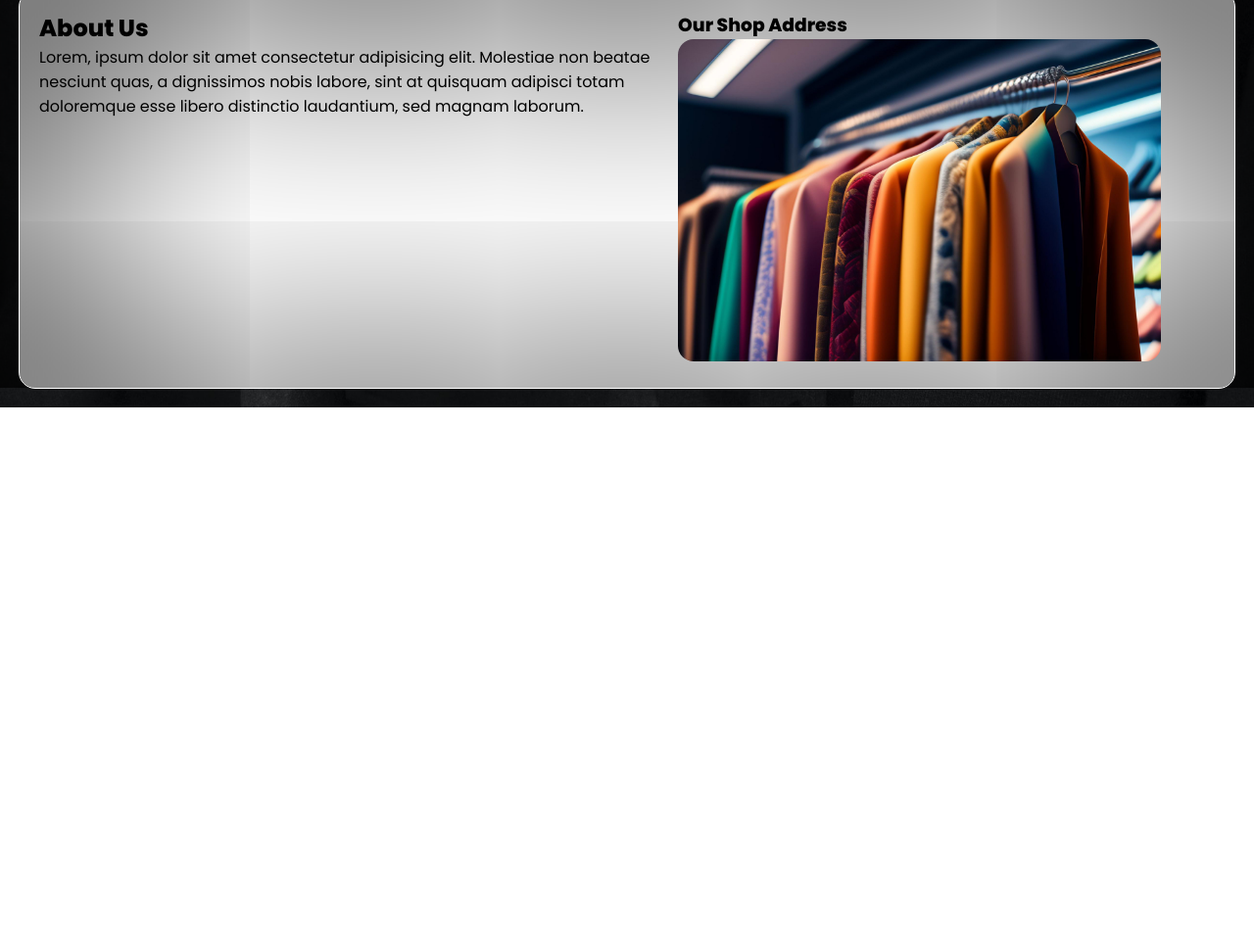
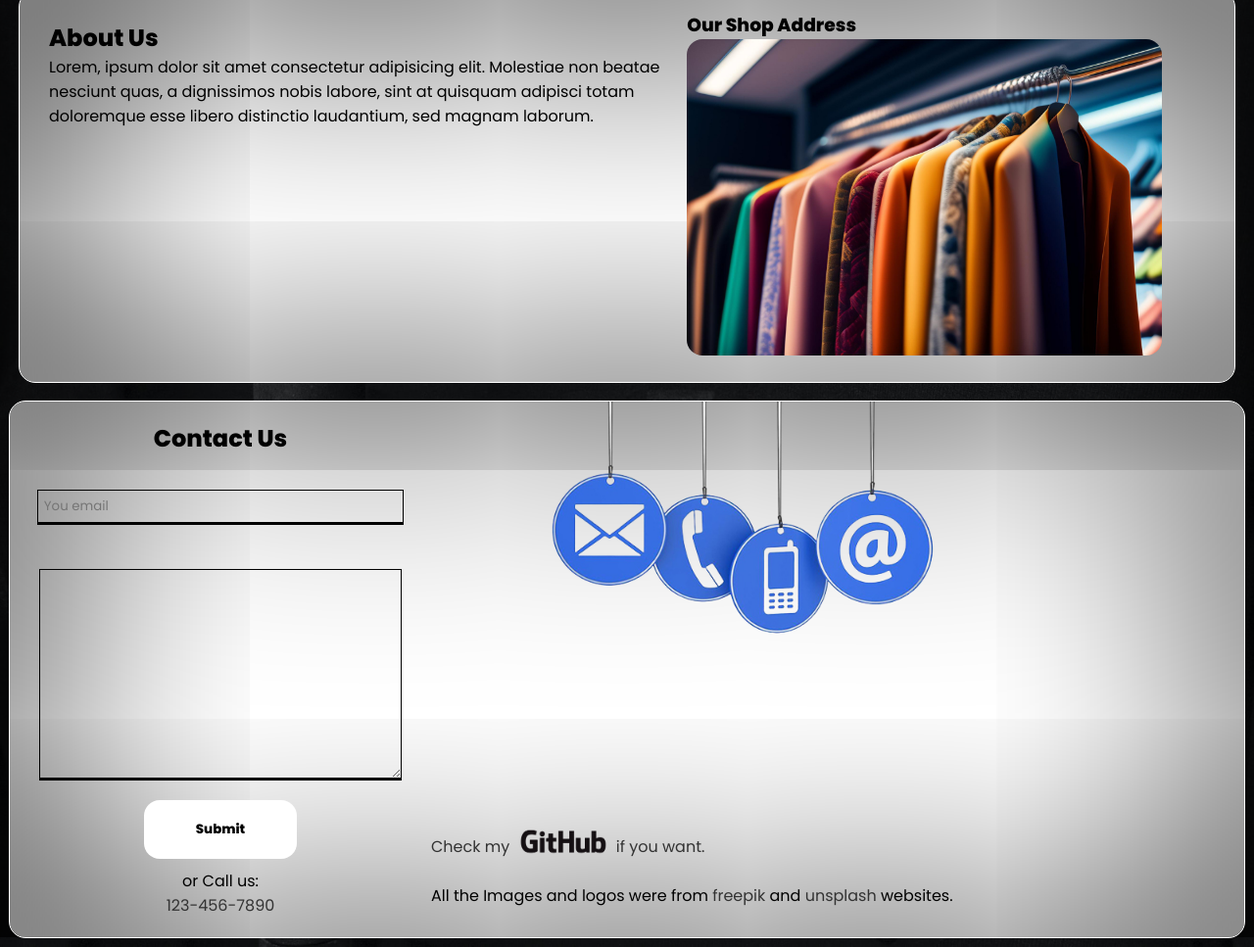
Before and after one commit to M-Saad-0/landing_page, a plain HTML site: page index.html in a window 1280 px wide. Shown: the part 1045-2012 px from the top of the page at 98% size. Before the commit the page ends 1461 px from the top, so only its background shows below. Drawn offline with Linux system fonts and the light colour scheme; a web font is replaced by a local one.

Commit message:
It is the complete version.

```diff
--- a/index.html
+++ b/index.html
@@ -9,6 +9,11 @@
     />
     <link rel="stylesheet" href="./style.css" />
     <title>Buy Clothes</title>
+    <link
+      rel="shortcut icon"
+      href="./images/favicon-32x32.png"
+      type="image/x-icon"
+    />
   </head>
   <body>
     <header>
@@ -87,7 +92,59 @@
           <address>1234 Elm Street, Anytown, USA 54321</address>
         </div>
       </section>
-      <section class="contact" id="contact"></section>
     </main>
+    <footer>
+      <section class="contact" id="contact">
+        <form action="">
+          <h2>Contact Us</h2>
+
+          <label for="email" style="opacity: 0">Your email</label>
+          <input type="email" name="email" id="email" placeholder="You email" />
+          <label for="email" style="opacity: 0">Your message</label>
+          <textarea
+            name="message"
+            id="message"
+            cols="30"
+            rows="10"
+            placeholder="Your message"
+          >
+          </textarea>
+          <button>Submit</button>
+
+          <p>or Call us:</p>
+          <a href="tel:123-456-7890" style="text-decoration: none; color: #333"
+            >123-456-7890</a
+          >
+        </form>
+
+        <div class="myGitHub">
+          <a
+            href="https://github.com/M-Saad-0/"
+            style="text-decoration: none; color: #333; height: 20px"
+            ><p class="p1">
+              Check my
+              <img src="./images/GitHub_Logo.png" alt="My account" />
+              if you want.
+            </p></a
+          >
+          <img src="./images/contact.png" alt="" class="cont" />
+          <p class="p2">
+            All the Images and logos were from
+            <a
+              href="https://www.freepik.com/"
+              style="text-decoration: none; color: #333"
+              >freepik</a
+            >
+            and
+            <a
+              href="https://www.unsplash.com"
+              style="text-decoration: none; color: #333"
+              >unsplash</a
+            >
+            websites.
+          </p>
+        </div>
+      </section>
+    </footer>
   </body>
 </html>
--- a/style.css
+++ b/style.css
@@ -122,9 +122,24 @@ header {
     display: flex;
     flex-direction: column;
   }
+
   .prod .c {
     display: flex;
     flex-direction: column;
+  }
+
+  .contact {
+    display: flex;
+    flex-direction: column;
+  }
+  .myGitHub .cont img {
+    width: 400px;
+    position: absolute;
+    top: -1000px;
+    left: 15%;
+    display: flex;
+    justify-content: center;
+    align-items: center;
   }
 }
 
@@ -211,6 +226,9 @@ header {
   border-radius: 1rem;
 }
 
+.about .intro {
+  padding: 10px;
+}
 .about .addr {
   position: relative;
 }
@@ -224,3 +242,97 @@ header {
 .about img:hover + address {
   opacity: 100%;
 }
+
+.contact {
+  margin: 10px;
+  background-color: #fff;
+  color: #000000;
+  padding: 20px;
+  display: flex;
+  box-shadow: inset 6px 6px 600px black;
+  border-radius: 1rem;
+  outline: 1px solid white;
+}
+
+.myGitHub img {
+  width: 100px;
+  position: relative;
+  top: 10px;
+}
+
+input,
+textarea {
+  background-color: #00000000;
+  border: 1px solid black;
+  border-bottom: 3px solid black;
+  padding: 6px;
+  margin: 10px;
+}
+
+form {
+  display: flex;
+  flex-direction: column;
+  justify-content: center;
+  align-items: center;
+}
+
+input:focus,
+textarea:focus {
+  background-color: #00000000;
+  border: 0px;
+  outline: none;
+  border-bottom: 3px solid white;
+}
+
+.contact input {
+  width: 96%;
+}
+
+.myGitHub {
+  padding: 10px;
+  margin: 10px;
+  position: relative;
+  width: 100%;
+}
+
+.myGitHub p {
+  position: absolute;
+  width: 100%;
+}
+
+.myGitHub .p1 {
+  bottom: 50px;
+}
+
+.myGitHub .p2 {
+  bottom: 0px;
+}
+
+.myGitHub .cont {
+  width: 400px;
+  position: relative;
+  top: -40px;
+  left: 15%;
+  display: flex;
+  justify-content: center;
+  align-items: center;
+}
+
+.contact form button {
+  border: none;
+  border-radius: 1rem;
+  padding: 20px;
+  font-weight: 800;
+  color: rgb(0, 0, 0);
+  background-color: white;
+  cursor: pointer;
+  margin: 10px;
+  width: 40%;
+}
+
+.contact form button:hover {
+  box-shadow: 10px 10px black;
+  position: relative;
+  top: -10px;
+  left: -10px;
+}
```
Also changed, not shown: images/GitHub_Logo.png (added), images/GitHub_Logo_White.png (added), images/contact.png (added), images/favicon-32x32.png (added).
